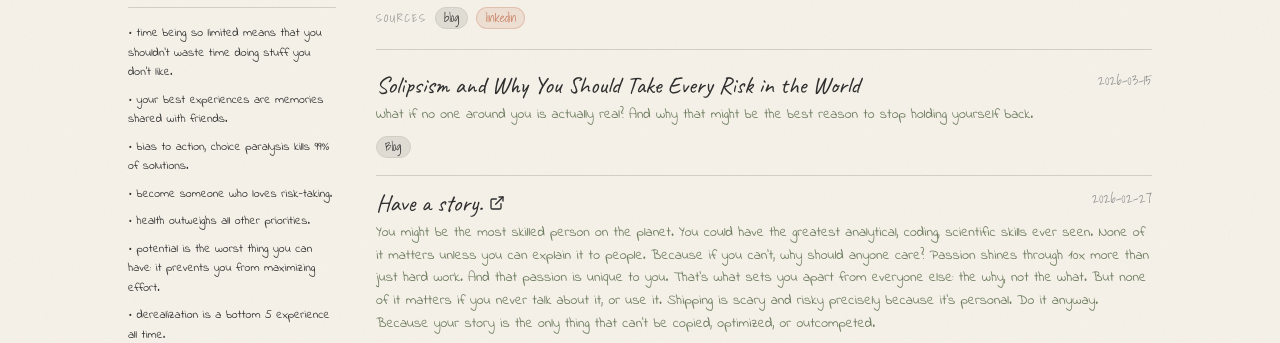
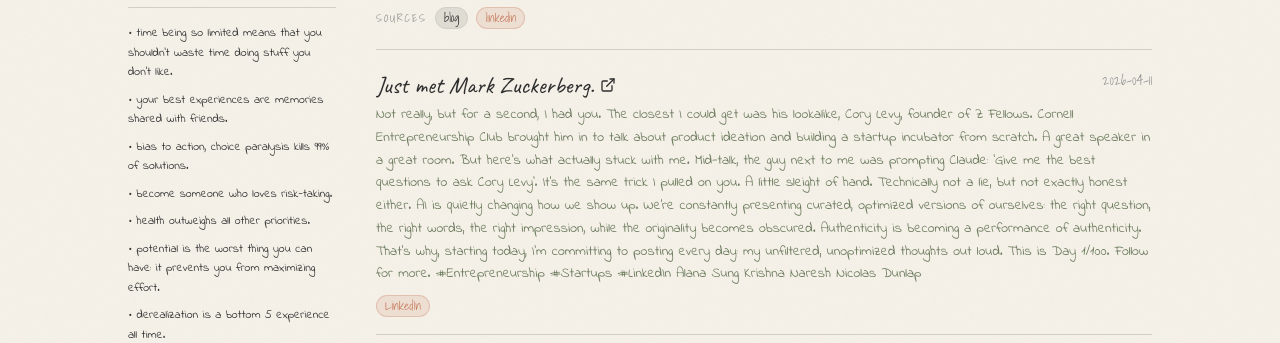
Before and after one commit to hgridharan999/personal_site, a React (Vite) app: page /blog in a window 1280 px wide. Shown: the part 207-550 px from the top of the page. Built offline with nearby package versions, Linux system fonts and the light colour scheme; no server answers.

Commit message:
Add new LinkedIn post

```diff
--- a/src/data/staticLinkedInPosts.js
+++ b/src/data/staticLinkedInPosts.js
@@ -3,6 +3,18 @@
  * Add new posts here. imageUrl should point to a file in /public.
  */
 export const staticLinkedInPosts = [
+  {
+    id: 'linkedin:static-cory-levy-day-1',
+    source: 'linkedin',
+    sourceLabel: 'LinkedIn',
+    title: 'Just met Mark Zuckerberg.',
+    excerpt:
+      "Not really, but for a second, I had you. The closest I could get was his lookalike, Cory Levy, founder of Z Fellows. Cornell Entrepreneurship Club brought him in to talk about product ideation and building a startup incubator from scratch. A great speaker in a great room. But here's what actually stuck with me. Mid-talk, the guy next to me was prompting Claude: 'Give me the best questions to ask Cory Levy'. It's the same trick I pulled on you. A little sleight of hand. Technically not a lie, but not exactly honest either. AI is quietly changing how we show up. We're constantly presenting curated, optimized versions of ourselves: the right question, the right words, the right impression, while the originality becomes obscured. Authenticity is becoming a performance of authenticity. That's why, starting today, I'm committing to posting every day: my unfiltered, unoptimized thoughts out loud. This is Day 1/100. Follow for more. #Entrepreneurship #Startups #LinkedIn Alana Sung Krishna Naresh Nicolas Dunlap",
+    publishedAt: '2026-04-11T00:00:00Z',
+    displayDate: '2026-04-11',
+    internalSlug: null,
+    externalUrl: 'https://www.linkedin.com/in/harisgridharan',
+  },
   {
     id: 'linkedin:static-have-a-story',
     source: 'linkedin',
```
